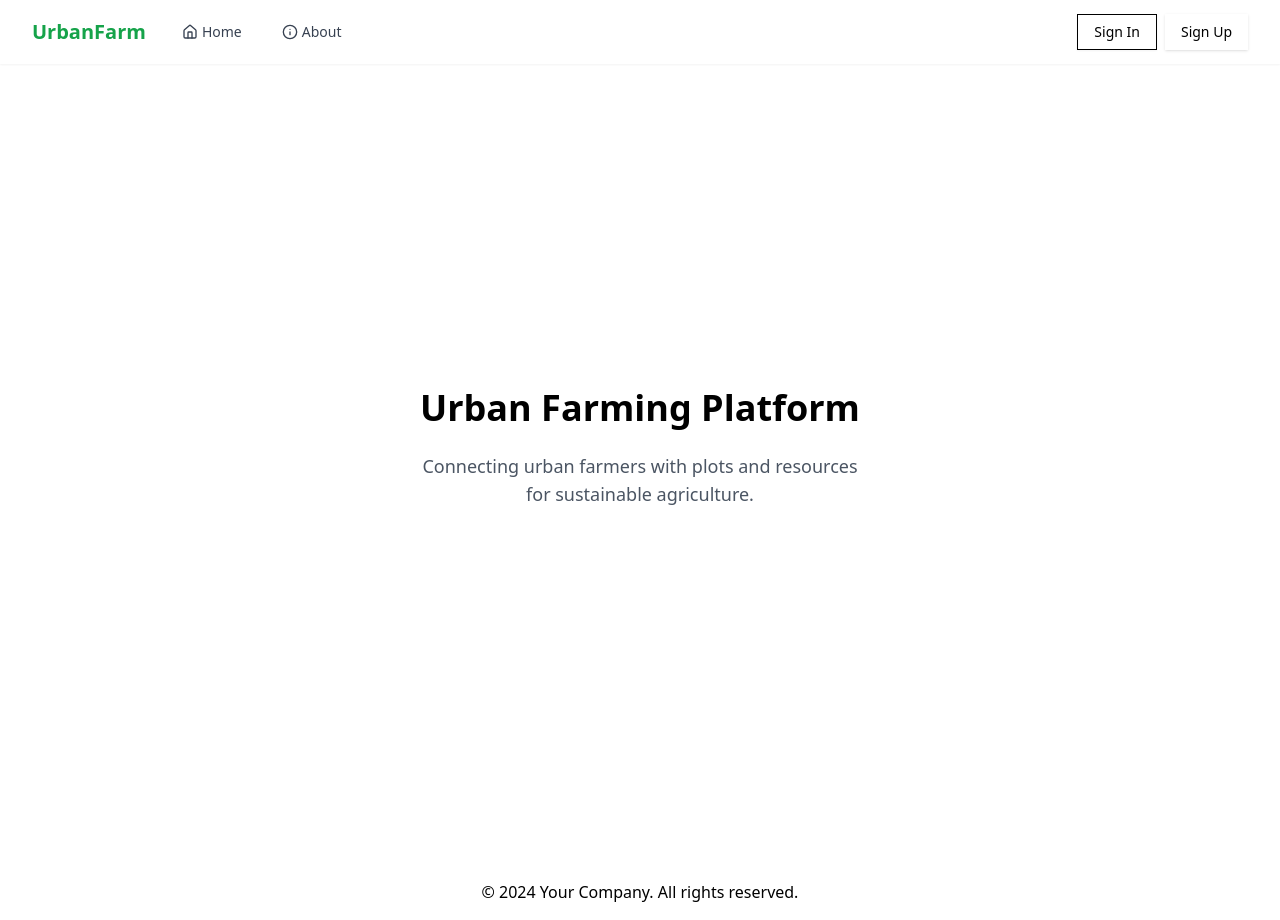
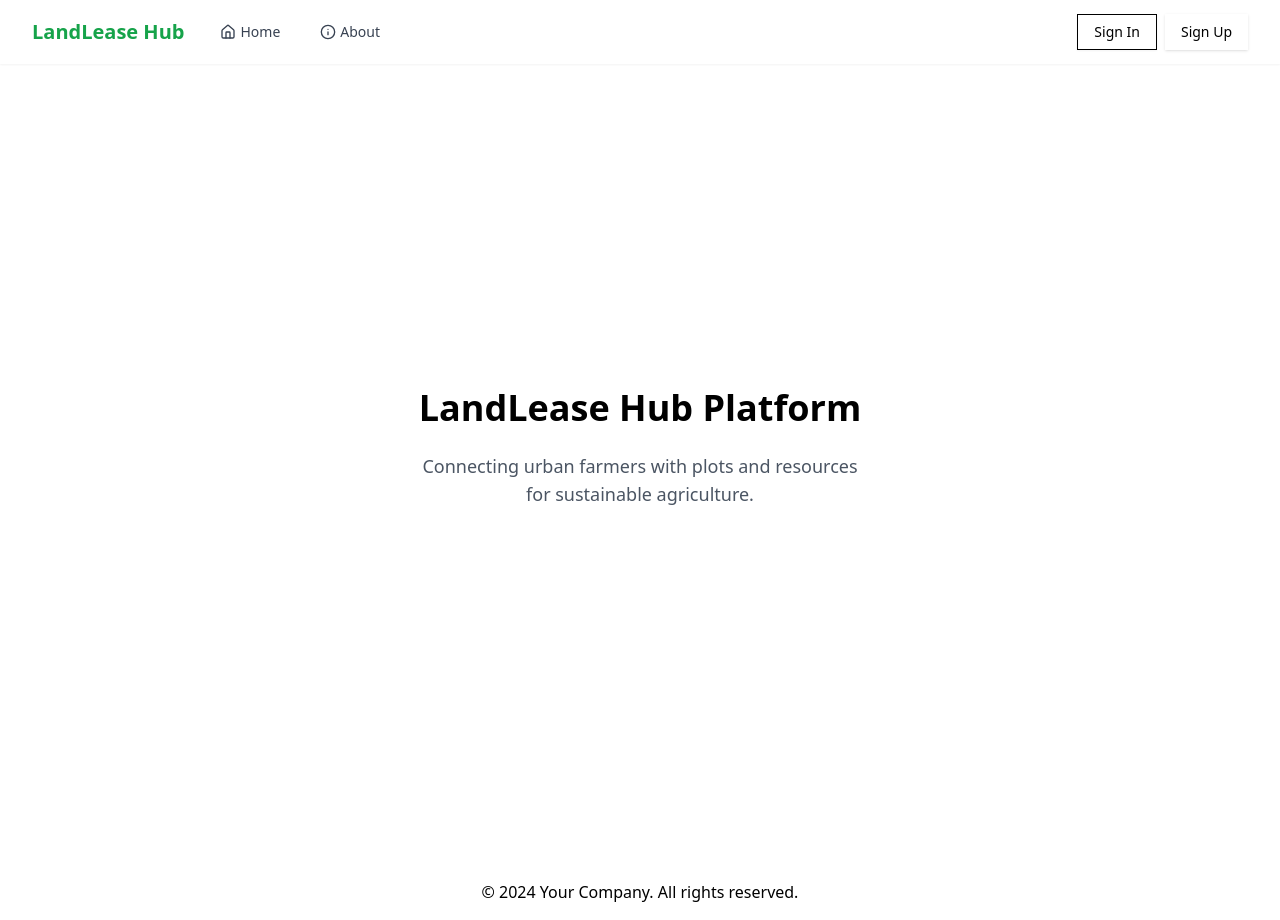
Before and after one commit to prinsyadav/Urban_farming, a React (Vite) app in the folder frontend/: page / in a window 1280 px wide. Built offline with nearby package versions, Linux system fonts and the light colour scheme; no server answers.

Commit message:
fix logo

```diff
--- a/frontend/src/assets/shared/Home.jsx
+++ b/frontend/src/assets/shared/Home.jsx
@@ -8,7 +8,7 @@ function Home() {
   return (
     <div className="flex flex-col items-center justify-center min-h-screen">
       <main className="p-4 text-center">
-        <h1 className="text-4xl font-bold mb-6">Urban Farming Platform</h1>
+        <h1 className="text-4xl font-bold mb-6"> LandLease Hub Platform</h1>
         <p className="mb-8 text-lg text-gray-600 max-w-md mx-auto">
           Connecting urban farmers with plots and resources for sustainable
           agriculture.
--- a/frontend/src/assets/shared/Navbar.jsx
+++ b/frontend/src/assets/shared/Navbar.jsx
@@ -39,7 +39,7 @@ function Navbar() {
           <div className="flex">
             <div className="flex-shrink-0 flex items-center">
               <Link to="/" className="font-bold text-xl text-green-600">
-                UrbanFarm
+                LandLease Hub
               </Link>
             </div>
             <div className="hidden sm:ml-6 sm:flex sm:items-center sm:space-x-4">
```
